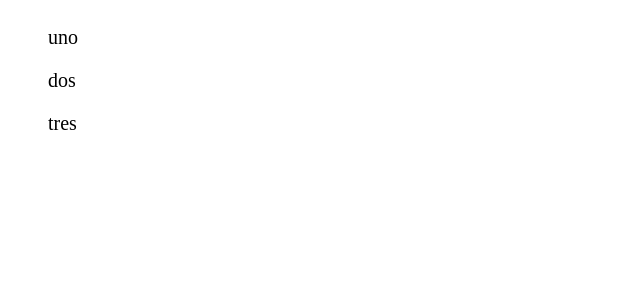
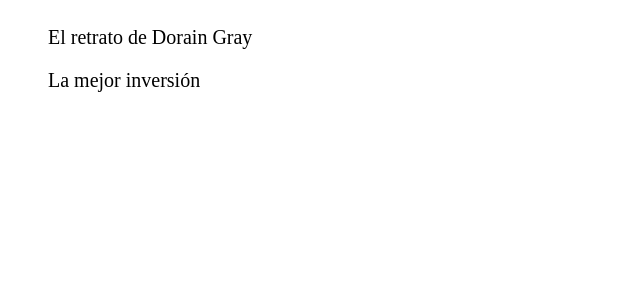
Before and after one commit to rmburrueco/01-AngularPruebas, an Angular app: page / in a window 1280 px wide. Shown: the top 300 px of the page, without its empty margins (0-640 px from the left). Built offline with nearby package versions, Linux system fonts and the light colour scheme.

Commit message:
Tratamiento de listas

```diff
--- a/src/app/app.component.html
+++ b/src/app/app.component.html
@@ -1,5 +1,5 @@
 <ul>
     <li *ngFor="let libro of libros">
-        {{ libro }}
+        {{ libro.titulo }}
     </li>
 </ul>
--- a/src/app/app.component.ts
+++ b/src/app/app.component.ts
@@ -8,9 +8,20 @@ import { Component } from '@angular/core';
 
 export class AppComponent {
   title = '01-AngularPruebas';
-  libros:Array<Object>;
+  libros: Array<any>;
 
-  constructor(){
-    this.libros = [ "uno", "dos", "tres" ]
+  constructor() {
+    this.libros = [
+      {
+        id: '1',
+        titulo: 'El retrato de Dorain Gray',
+        autor: 'Oscar Wilde'
+      },
+      {
+        id: '2',
+        titulo: 'La mejor inversión',
+        autor: 'Desconocido'
+      }
+    ]
   }
 }
```
